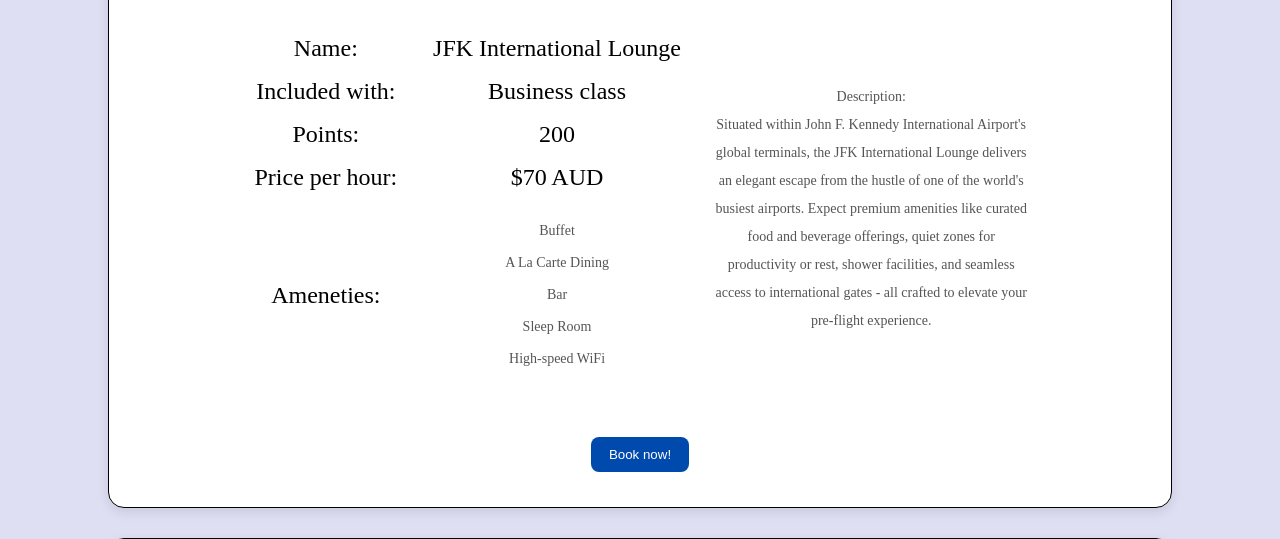
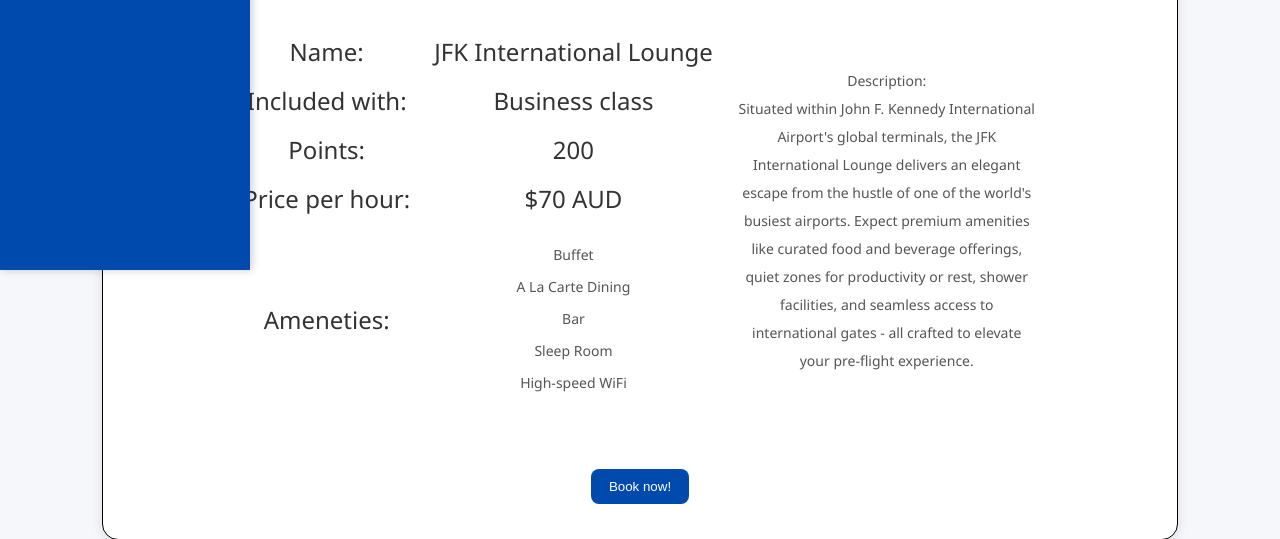
Before and after one commit to eee12342/CSIT214-Project, a Flask app: page /explore in a window 1280 px wide. Shown: the part 590-1129 px from the top of the page. Run offline with Flask 3, Linux system fonts and the light colour scheme.

Commit message:
Add sidebar and body styling to navbar template
Introduces CSS styles for a fixed sidebar navigation and updates the body styling in navbar.html. This enhances the layout and appearance of the navigation bar and overall page.

Co-Authored-By: shayanakbari-ui <182081887+shayanakbari-ui@users.noreply.github.com>
Co-Authored-By: Cathom-Co <239710867+Cathom-Co@users.noreply.github.com>
Co-Authored-By: cdore04 <238109809+cdore04@users.noreply.github.com>

```diff
--- a/program/templates/navbar.html
+++ b/program/templates/navbar.html
@@ -3,6 +3,53 @@
         <link rel="stylesheet" type="text/css" href="{{ url_for('static', filename='styles.css') }}" />
         <script src="{{ url_for('static', filename='homepage.js') }}"></script>
         <style>
+            body {
+    margin: 0;
+    font-family: "Segoe UI", Arial, sans-serif;
+    background-color: #f5f7fa;
+    color: #333;
+}
+
+.sideNav {
+    position: fixed;
+    left: 0;
+    top: 0;
+    height: 100%;
+    width: 250px;
+    background-color: #004aad;
+    box-shadow: 2px 0 8px rgba(0,0,0,0.2);
+    display: flex;
+    flex-direction: column;
+    align-items: center;
+    padding-top: 60px;
+    transition: width 0.3s ease, transform 0.3s ease;
+    z-index: 10;
+}
+
+.sideNav.closed {
+    transform: translateX(-220px);
+}
+
+#sideBarButton {
+    position: absolute;
+    top: 20px;
+    right: -20px;
+    background-color: #004aad;
+    color: #fff;
+    border: none;
+    border-radius: 0 5px 5px 0;
+    padding: 8px 10px;
+    cursor: pointer;
+    font-size: 18px;
+    box-shadow: 2px 0 6px rgba(0,0,0,0.2);
+    transition: background 0.2s ease;
+}
+
+#sideBarButton:hover {
+    background-color: #00357a;
+}
+
+
         </style>
     </head>
     <body>
```
